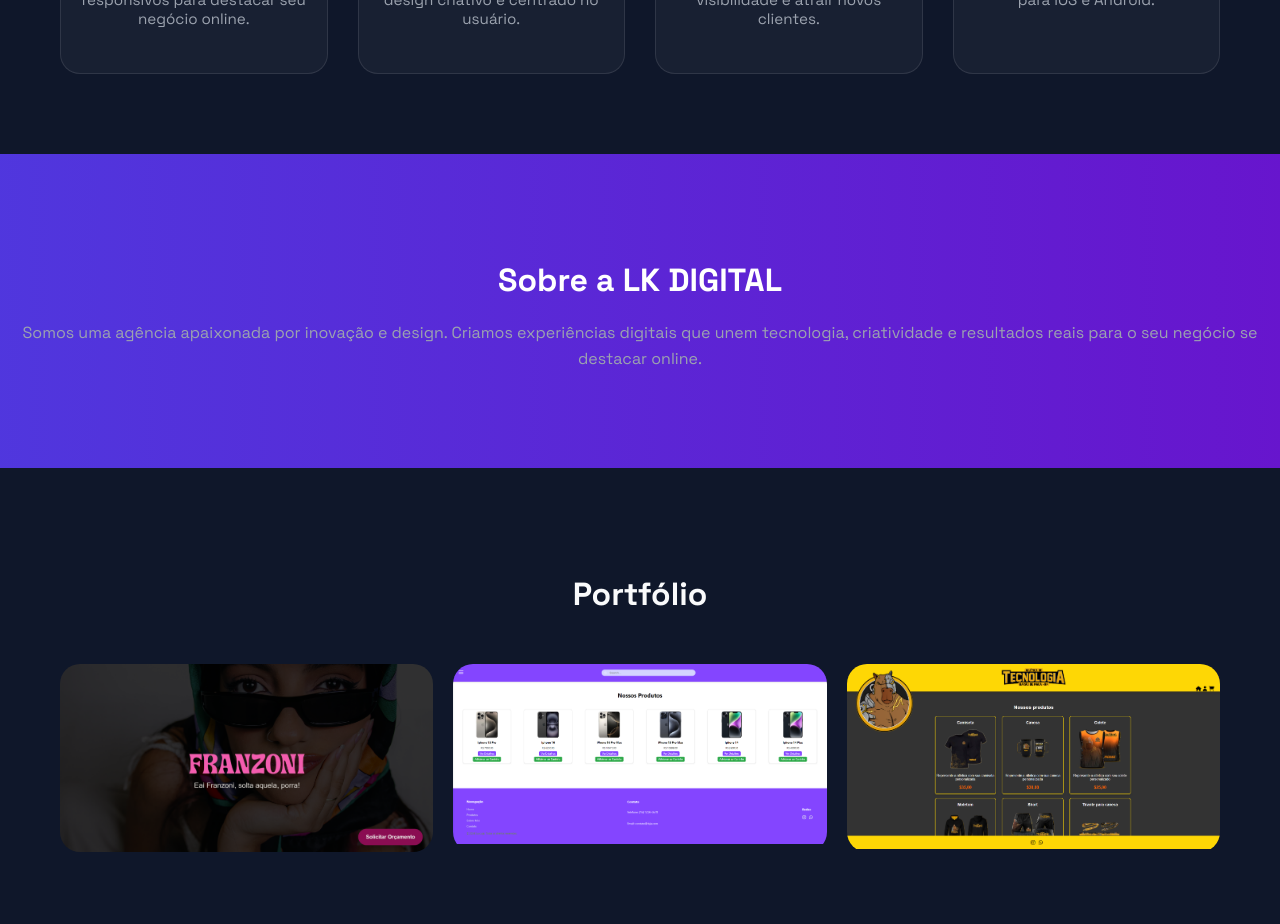
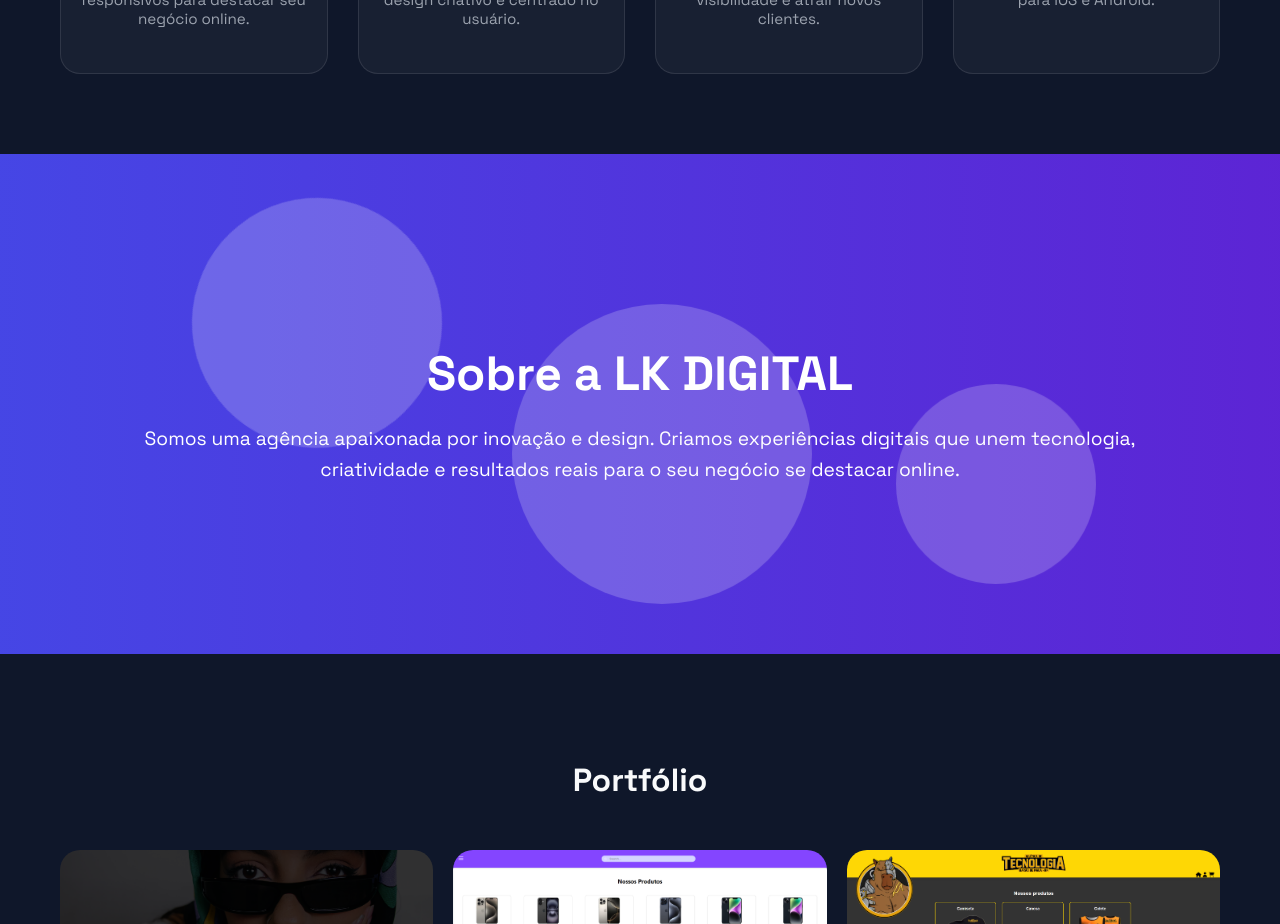
Before and after one commit to vLecaBR/CliqZ, a React (Vite) app: page / in a window 1280 px wide. Shown: the part 1140-2064 px from the top of the page. Built offline with nearby package versions, Linux system fonts and the light colour scheme.

Commit message:
about top

```diff
--- a/src/components/AboutSection/AboutSection.jsx
+++ b/src/components/AboutSection/AboutSection.jsx
@@ -1,16 +1,16 @@
-import { Container, Wrapper, Title, Text, Shapes } from "./styles.js";
+import { Container, Wrapper, Title, Text, Shape } from "./styles.js";
 
 export default function AboutSection() {
   return (
     <Container>
+      <Shape top="10%" left="15%" size={250} />
+      <Shape top="50%" left="70%" size={200} />
+      <Shape top="30%" left="40%" size={300} />
       <Wrapper>
-        <Shapes /> {/* animações/gradientes de fundo */}
-        <div>
-          <Title>Sobre a LK DIGITAL</Title>
-          <Text>
-            Somos uma agência apaixonada por inovação e design. Criamos experiências digitais que unem tecnologia, criatividade e resultados reais para o seu negócio se destacar online.
-          </Text>
-        </div>
+        <Title>Sobre a LK DIGITAL</Title>
+        <Text>
+          Somos uma agência apaixonada por inovação e design. Criamos experiências digitais que unem tecnologia, criatividade e resultados reais para o seu negócio se destacar online.
+        </Text>
       </Wrapper>
     </Container>
   );
--- a/src/components/AboutSection/styles.js
+++ b/src/components/AboutSection/styles.js
@@ -1,22 +1,27 @@
 import styled, { keyframes } from "styled-components";
 
-// animação de formas girando/flutuando
+// animação de flutuação
 const float = keyframes`
   0% { transform: translateY(0) rotate(0deg);}
-  50% { transform: translateY(-10px) rotate(180deg);}
+  50% { transform: translateY(-20px) rotate(180deg);}
   100% { transform: translateY(0) rotate(360deg);}
 `;
 
 export const Container = styled.section`
-  padding: 80px 20px;
-  max-width: 100%;
-  margin: 0 auto;
+  width: 100%;
+  min-height: 500px;
   position: relative;
+  overflow: hidden;
+  display: flex;
+  align-items: center;
+  justify-content: center;
   text-align: center;
+  padding: 100px 20px;
   color: white;
+
   background: linear-gradient(270deg, #6a11cb, #2575fc, #6a11cb);
   background-size: 600% 600%;
-  animation: gradientMove 15s ease infinite;
+  animation: gradientMove 20s ease infinite;
 
   @keyframes gradientMove {
     0% {background-position: 0% 50%;}
@@ -25,46 +30,37 @@ export const Container = styled.section`
   }
 `;
 
-
 export const Wrapper = styled.div`
-  text-align: center;
-  position: relative;
+  max-width: 1000px;
   z-index: 2;
 `;
 
 export const Title = styled.h2`
-  font-size: 2rem;
+  font-size: 3rem;
   font-weight: 700;
   margin-bottom: 20px;
+
+  @media (max-width: 768px) {
+    font-size: 2.2rem;
+  }
 `;
 
 export const Text = styled.p`
-  font-size: 1rem;
-  color: ${({ theme }) => theme.colors.muted};
+  font-size: 1.2rem;
   line-height: 1.6;
+
+  @media (max-width: 768px) {
+    font-size: 1rem;
+  }
 `;
 
-export const Shapes = styled.div`
+export const Shape = styled.div`
   position: absolute;
-  top: -50px;
-  left: -50px;
-  width: 400px;
-  height: 400px;
-  background: linear-gradient(135deg, ${({ theme }) => theme.colors.primary}, ${({ theme }) => theme.colors.secondary});
+  width: ${({ size }) => size}px;
+  height: ${({ size }) => size}px;
   border-radius: 50%;
-  opacity: 0.3;
-  animation: ${float} 10s linear infinite;
-
-  &:after {
-    content: "";
-    position: absolute;
-    width: 300px;
-    height: 300px;
-    top: 50px;
-    left: 50px;
-    background: linear-gradient(45deg, ${({ theme }) => theme.colors.secondary}, ${({ theme }) => theme.colors.primary});
-    border-radius: 50%;
-    opacity: 0.2;
-    animation: ${float} 12s linear infinite reverse;
-  }
+  background: rgba(255, 255, 255, 0.2);
+  top: ${({ top }) => top};
+  left: ${({ left }) => left};
+  animation: ${float} ${({ size }) => size / 50}s ease-in-out infinite alternate;
 `;
```
